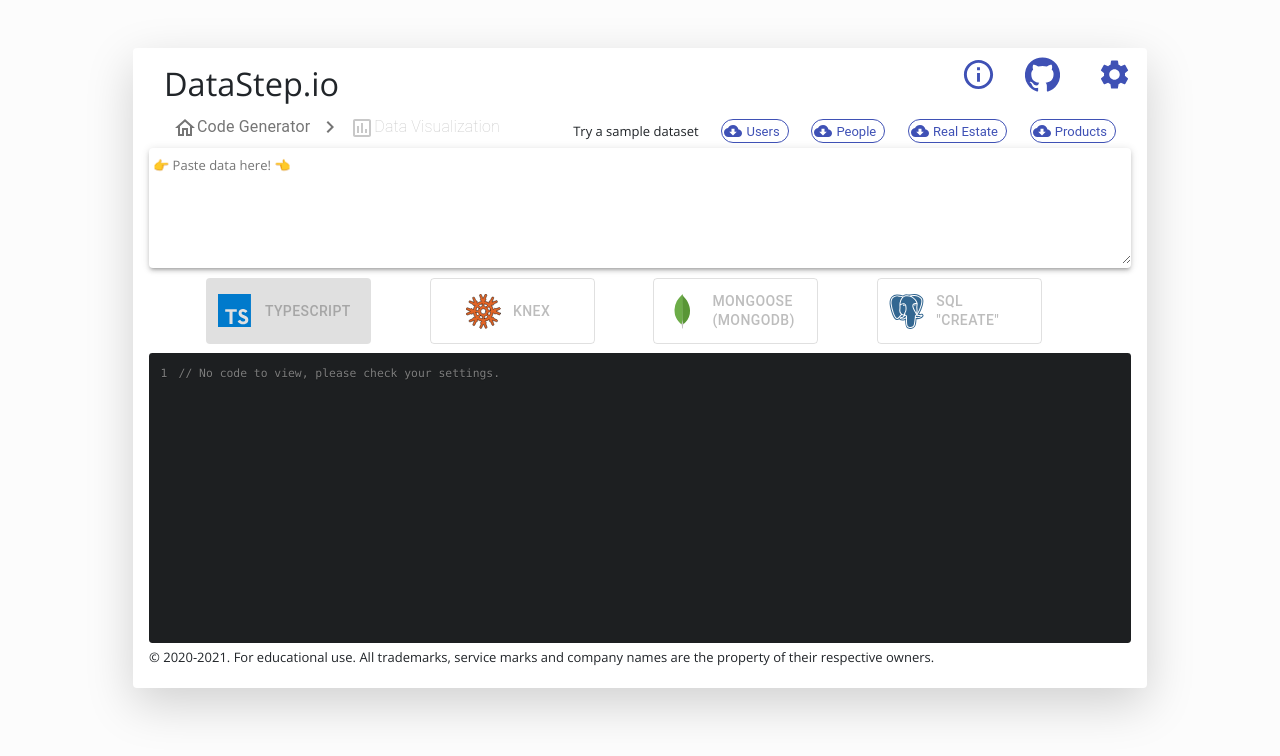
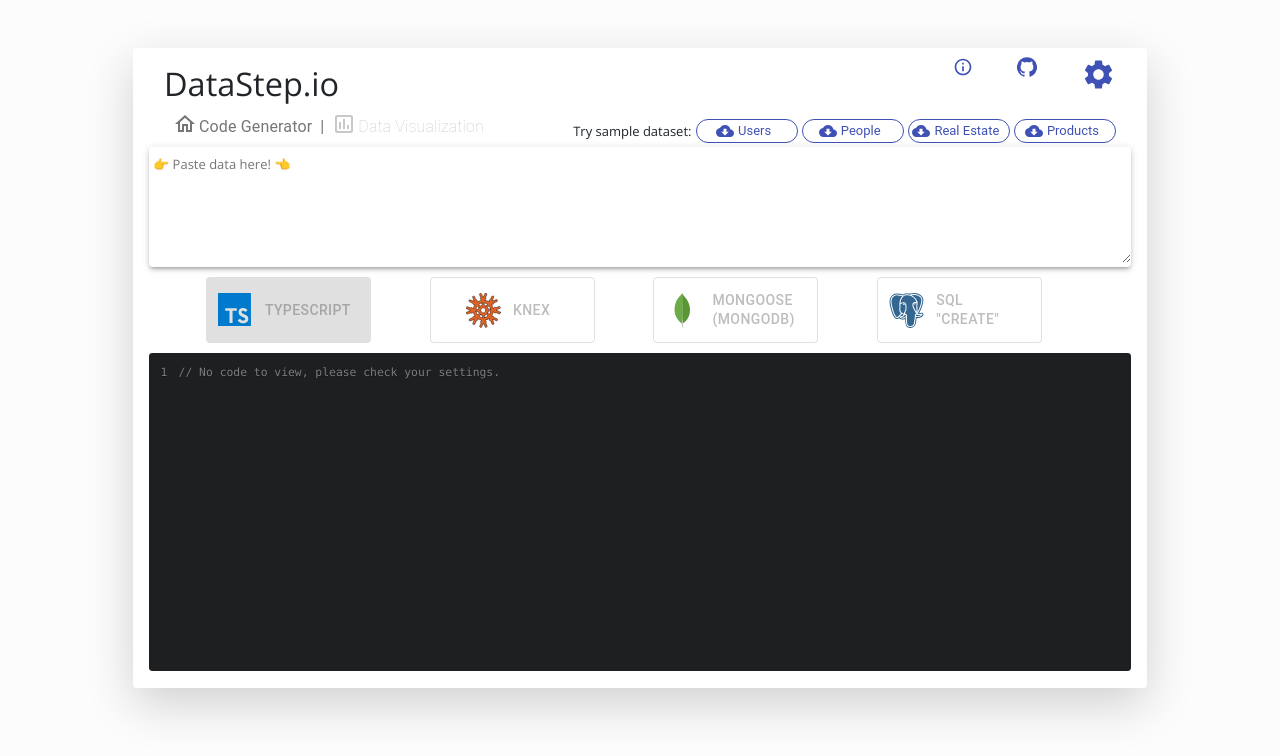
Before and after one commit to elite-libs/DataAnalyzer.app, a React (Create React App) app: page / in a window 1280 px wide. Shown: the top 756 px of the page. Built offline with nearby package versions, Linux system fonts and the light colour scheme.

Commit message:
Code generator working!!!!

```diff
--- a/package.json
+++ b/package.json
@@ -29,6 +29,7 @@
     "lodash.snakecase": "^4.1.1",
     "marked": "^2.0.0",
     "node-sass": "^4.14.1",
+    "notistack": "^1.0.3",
     "react": "^17.0.1",
     "react-apexcharts": "^1.3.7",
     "react-dom": "^17.0.1",
--- a/src/App.tsx
+++ b/src/App.tsx
@@ -1,8 +1,10 @@
 import React from 'react';
 import SchemaTools from './components/SchemaTools';
+import { SnackbarProvider } from 'notistack';
 
 export default function App() {
   return (
+    <SnackbarProvider disableWindowBlurListener={true}>
       <div className="App container">
         <SchemaTools />
         {/* <NavBar />  */}
@@ -17,5 +19,6 @@
       <GeneratorForm className='generator-form' options={options} onSchema={(schema, title) => setSchema(schema)} />
       <SchemaExplorer schemaResults={schema} /> */}
       </div>
+    </SnackbarProvider>
   );
 }
--- a/src/components/DemoDataMenu.tsx
+++ b/src/components/DemoDataMenu.tsx
@@ -7,19 +7,21 @@
 import SyncIcon from '@material-ui/icons/Sync';
 import CloudDownloadIcon from '@material-ui/icons/CloudDownload';
 import CloudDoneIcon from '@material-ui/icons/CloudDone';
-
+import { useSnackbar } from 'notistack';
 
 const sampleDataSets: Record<'label' | 'value' | 'schemaName', string>[] = [
   { label: 'Users', value: 'users.example.json', schemaName: 'Users' },
   { label: 'People', value: 'swapi-people.json', schemaName: 'People' },
   {
-    label: 'Real Estate', value: 'real-estate.example.json', schemaName: 'Property',
+    label: 'Real Estate',
+    value: 'real-estate.example.json',
+    schemaName: 'Property',
   },
   { label: 'Products', value: 'products-3000.csv', schemaName: 'Product' },
 ];
 
-
 export const DemoDataMenu = () => {
+  const { enqueueSnackbar } = useSnackbar();
   const dispatch = useDispatch();
   const [currentlyLoadingData, setCurrentlyLoadingData] = React.useState<string | null>(null);
   const [currentlyLoadedFile, setCurrentlyLoadedFile] = React.useState<string | null>(null);
@@ -28,30 +30,30 @@
     if (currentlyLoadingData === forFileName) return <SyncIcon />;
     if (currentlyLoadedFile === forFileName) return <CloudDoneIcon />;
     return <CloudDownloadIcon />;
-  }
+  };
 
   const loadData = (name: string, filePath: string) => {
     dispatch(setInputData(''));
     setCurrentlyLoadingData(filePath);
     if (!filePath) {
-      dispatch(setStatusMessage(''));
+      enqueueSnackbar('', { variant: 'success' });
       setCurrentlyLoadingData(null);
       return;
     }
-    dispatch(setStatusMessage(`One moment...\nImporting ${name} dataset...`));
+    enqueueSnackbar(`One moment...\nImporting ${name} dataset...`, { variant: 'success' });
     return fetch(filePath)
       .then((response) => response.text())
       .then((data) => {
         dispatch(setInputData(data));
         dispatch(setSchemaName(name));
-        dispatch(setStatusMessage('Loaded Sample Dataset 🎉'));
+        enqueueSnackbar('Loaded Sample Dataset 🎉', { variant: 'success' });
         setCurrentlyLoadedFile(filePath);
       })
       .catch((error) => {
         console.error('ERROR:', error);
-        dispatch(
-          setStatusMessage(`Oh noes! Failed to load the ${name} dataset.
-          Please file an issue on the project's GitHub Issues.`),
+        enqueueSnackbar(
+          `Oh noes! Failed to load the ${name} dataset. Please file an issue on the project's GitHub Issues.`,
+          { variant: 'error' },
         );
       })
       .finally(() => {
@@ -61,7 +63,7 @@
 
   return (
     <section className="demo-data-buttons col-7">
-      <label>Try a sample dataset</label>
+      <label>Try sample dataset:</label>
       {sampleDataSets.map((set) => {
         return (
           <Chip
@@ -70,8 +72,9 @@
             deleteIcon={getStatusIcon(set.value)}
             variant="outlined"
             size="small"
-            color={currentlyLoadedFile !== set.value ? "primary" : "default"}
+            color={currentlyLoadedFile !== set.value ? 'primary' : 'default'}
             label={set.label}
+            style={{ width: '102px' }}
             onClick={() => loadData(set.schemaName, set.value)}
           />
         );
--- a/src/components/OutputButtons.tsx
+++ b/src/components/OutputButtons.tsx
@@ -3,21 +3,12 @@
 import { setOptions } from 'store/optionsSlice';
 import { RootState } from 'store/rootReducer';
 import Button from '@material-ui/core/Button';
-import {
-  PostgresIcon,
-  MongoDbIcon,
-  TypeScriptIcon,
-  KnexIcon,
-} from './SchemaTools/AppIcons.js';
+import { PostgresIcon, MongoDbIcon, TypeScriptIcon, KnexIcon } from './SchemaTools/AppIcons.js';
 
 import './SchemaTools/index.scss';
 import { AdapterNames } from './SchemaTools/adapters/writers.js';
 
-type OutputMode = [
-  adapterKey: AdapterNames,
-  label: string,
-  icon: React.ReactNode,
-];
+type OutputMode = [adapterKey: AdapterNames, label: string, icon: React.ReactNode];
 
 const outputOptions: OutputMode[] = [
   ['typescript', 'TypeScript', <TypeScriptIcon />],
@@ -27,20 +18,16 @@
 ];
 
 type Props = {
-  onChange: (adapter?: AdapterNames) => any
-}
+  onChange: (adapter?: AdapterNames) => any;
+};
 
-export const OutputButtons = ({
-  onChange
-}: Props) => {
+export const OutputButtons = ({ onChange }: Props) => {
   const dispatch = useDispatch();
-  const { inputTimestamp } = useSelector(
-    (state: RootState) => state.analysisFeature,
-  );
-  const { outputAdapter } = useSelector(
-    (state: RootState) => state.optionsActions,
-  );
-  const schemaLinkProps = inputTimestamp
+  const { inputData, schema } = useSelector((state: RootState) => state.analysisFeature);
+  const { outputAdapter } = useSelector((state: RootState) => state.optionsActions);
+  const hasParsedInputData = Boolean(schema);
+  console.log({ hasParsedInputData });
+  const schemaLinkProps = inputData
     ? {
         className: 'unlocked',
       }
@@ -50,20 +37,20 @@
         onClick: (e: any) => e.preventDefault(),
       };
 
-  const onAdapterClicked = ({adapter}: {adapter: AdapterNames}) => {
+  const onAdapterClicked = ({ adapter }: { adapter: AdapterNames }) => {
     dispatch(setOptions({ outputAdapter: adapter }));
     onChange(adapter);
-  }
+  };
   return (
     <aside className="col-12" style={{ maxHeight: '80px' }}>
       <div className="output-buttons col-12 text-left">
         {outputOptions.map(([adapter, label, icon]) => {
           return (
             <Button
-              onClick={() => onAdapterClicked({adapter})}
+              onClick={() => onAdapterClicked({ adapter })}
               variant={outputAdapter === adapter ? 'contained' : 'outlined'}
               size="medium"
-              color={outputAdapter === adapter ? 'default' : 'primary'}
+              color={hasParsedInputData && outputAdapter === adapter ? 'default' : 'primary'}
               startIcon={icon}
               {...schemaLinkProps}
             >
--- a/src/components/SchemaTools/InputProcessor.tsx
+++ b/src/components/SchemaTools/InputProcessor.tsx
@@ -49,10 +49,6 @@
       className={className}
       style={{ display: 'flex', justifyContent: 'stretch' }}
     >
-      <section
-        className="position-relative w-100 d-flex flex-column align-items-center"
-        style={{ justifyContent: 'stretch', height: '120px' }}
-      >
       {hasParsedInputData ? (
         <>
           <Button
@@ -61,13 +57,22 @@
             variant={'contained'}
             startIcon={<SyncOutlinedIcon />}
             onClick={resetAppState}
-              style={{ transform: 'translateY(-50px)' }}
+            style={{
+              margin: '0 auto',
+              transform: 'translateY(-30px)',
+              position: 'absolute',
+              zIndex: 500,
+            }}
           >
             Reset / Start Over
           </Button>
           <CodeViewer maxHeight={'15vh'}>{inputData}</CodeViewer>
         </>
       ) : (
+        <section
+          className="position-relative w-100 d-flex flex-column align-items-center"
+          style={{ justifyContent: 'stretch', height: '120px' }}
+        >
           <textarea
             style={{ flexGrow: 1, whiteSpace: 'pre-wrap', overflowX: 'auto' }}
             className="w-100 border-0 m-1 p-1"
@@ -79,8 +84,8 @@
           >
             {inputData}
           </textarea>
+        </section>
       )}
-      </section>
     </Paper>
   );
 }
--- a/src/components/SchemaTools/index.scss
+++ b/src/components/SchemaTools/index.scss
@@ -35,4 +35,8 @@
 
 .icon-button-box {
   transform: translateX(30px) translateY(-15px);
+  align-items: start;
+  display: flex;
+  justify-content: inherit;
+  flex-direction: row;
 }
--- a/src/components/SchemaTools/index.tsx
+++ b/src/components/SchemaTools/index.tsx
@@ -1,6 +1,7 @@
 import React, { Suspense, Fragment, lazy } from 'react';
 import { BrowserRouter as Router, Switch, Route, Link as RouteLink } from 'react-router-dom';
 import { useDispatch, useSelector } from 'react-redux';
+import { useSnackbar } from 'notistack';
 
 import HomeOutlinedIcon from '@material-ui/icons/HomeOutlined';
 import AssessmentOutlinedIcon from '@material-ui/icons/AssessmentOutlined';
@@ -24,7 +25,7 @@
 import { schemaAnalyzer } from '../../schema-analyzer/index';
 
 import { setResults, setSchema } from 'store/analysisSlice';
-import { setStatusMessage } from 'store/appStateSlice';
+// import { setStatusMessage } from 'store/appStateSlice';
 
 import type { RootState } from 'store/rootReducer';
 import type { Dictionary } from 'types';
@@ -36,37 +37,57 @@
 const AboutPage = lazy(() => import('../../AboutPage'));
 
 export default function SchemaTools() {
+  const { enqueueSnackbar } = useSnackbar();
   const dispatch = useDispatch();
-  const { inputData, inputTimestamp, results, schemaTimestamp, schemaName, schema } = useSelector(
+  const { inputData, results, schemaTimestamp, schemaName, schema } = useSelector(
     (state: RootState) => state.analysisFeature,
   );
   const options = useSelector((state: RootState) => state.optionsActions);
-  const { statusMessage } = useSelector((state: RootState) => state.appStateActions);
+  // const { statusMessage } = useSelector((state: RootState) => state.appStateActions);
   const [parsedInputData, setParsedInputData] = React.useState<Dictionary<any>[] | null>(null);
+
+  React.useEffect(() => {
+    enqueueSnackbar(
+      `© 2020-2021. For educational use. All trademarks, service marks and company names are the property of their respective owners.`,
+      { autoHideDuration: 3000, variant: 'info' },
+    );
+  }, [enqueueSnackbar]);
 
   // Once user selects a template / output script...
   // 1. Process the inputData into structured data with parseCsv() or JSON.parse
   // 2. Process the structured data into Schema analysis
   // 3. Convert Schema analysis to flattend types
-  async function parseRawText(inputData?: string) {
+  async function parseRawText() {
     try {
       if (inputData && inputData.length < 3) {
-        dispatch(setStatusMessage(`Check your input. Must be valid JSON or CSV.`));
+        enqueueSnackbar(`Check your input. Must be valid JSON or CSV.`, { variant: 'warning' });
         setParsedInputData(null);
+        return null;
       }
       if (inputData != null && (inputData[0] === '[' || inputData[0] === '{')) {
+        try {
           // json likely, fast path test using compiled JSON.parse
           const jsonData = JSON.parse(inputData);
           setParsedInputData(jsonData as any[]);
+          return jsonData;
+        } catch (error) {
+          enqueueSnackbar(`Data appears to be invalid JSON. Check input and try again.`, {
+            variant: 'error',
+          });
+          return null;
+        }
       }
       // try CSV
       const csvData = await parseCsv(inputData); //.catch(() => null);
       if (csvData != null) setParsedInputData(csvData);
+      return csvData;
     } catch (error) {
-      dispatch(setStatusMessage(`Check your input. Must be valid JSON or CSV. ${error.message}`));
+      enqueueSnackbar(`Check your input. Must be valid JSON or CSV. ${error.message}`, {
+        variant: 'warning',
+      });
       console.log(`Parsing error:`, error);
     }
-    dispatch(setStatusMessage(`Check your input. Must be valid JSON or CSV.`));
+    enqueueSnackbar(`Check your input. Must be valid JSON or CSV.`, { variant: 'warning' });
     setParsedInputData(null);
     return null;
     //throw Error('Invalid data');
@@ -74,7 +95,7 @@
 
   async function getTypeSummary() {
     const results = await schemaAnalyzer(schemaName!, parsedInputData!, options).catch((error) => {
-      dispatch(setStatusMessage(`${error.message}`));
+      enqueueSnackbar(`${error.message}`, { variant: 'warning' });
     });
     dispatch(setSchema(results || null));
     return results;
@@ -94,13 +115,18 @@
   async function handleAdapterSelected(adapter?: AdapterNames) {
     const startTime = Date.now();
     console.time(`Processing:${adapter}`);
-    await parseRawText().catch(console.error);
-    await getTypeSummary().catch(console.error);
-    await renderCode().catch(console.error);
+    try {
+      await parseRawText();
+      await getTypeSummary();
+      await renderCode();
+      enqueueSnackbar(`Completed in ${((Date.now() - startTime) / 1000).toFixed(1)} seconds.`, {
+        variant: 'success',
+      });
+    } catch (error) {
+      console.error(error);
+      enqueueSnackbar(`Error: ${error.message}`, { variant: 'warning' });
+    }
     console.timeEnd(`Processing:${adapter}`);
-    dispatch(
-      setStatusMessage(`Completed in ${((Date.now() - startTime) / 1000).toFixed(1)} seconds.`),
-    );
   }
 
   const schemaLinkProps = schemaTimestamp
@@ -112,24 +138,21 @@
       };
 
   return (
+    <>
       <main className="shadow-lg p-3 m-5 bg-white rounded">
         <Router>
           <nav className="row row-block w-100">
             <h1 className="col-9">DataStep.io</h1>
             <aside className="icon-button-box col-3 text-right">
               <Button className={'py-2'}>
-              <InfoOutlinedIcon fontSize="large" color="primary" />
+                <InfoOutlinedIcon fontSize="small" color="primary" />
               </Button>
               <Button className={'py-2 mr-2'}>
-              <GitHubIcon fontSize="large" color="primary" />
+                <GitHubIcon fontSize="small" color="primary" />
               </Button>
               <AdvancedOptionsForm />
             </aside>
-          <Breadcrumbs
-            separator={<NavigateNextIcon />}
-            aria-label="breadcrumb"
-            className="col-5 pb-2 pl-4"
-          >
+            <Breadcrumbs separator={'|'} aria-label="breadcrumb" className="col-5 pb-2 pl-4">
               <Link component={RouteLink} color="inherit" to="/">
                 <HomeOutlinedIcon />
                 Code Generator
@@ -151,7 +174,6 @@
                   <CodeViewer>
                     {results || '// No code to view, please check your settings.'}
                   </CodeViewer>
-                <footer>{statusMessage}</footer>
                 </section>
               </Route>
               <Route path="/about" exact>
@@ -166,5 +188,6 @@
           </Suspense>
         </Router>
       </main>
+    </>
   );
 }
--- a/src/styles.scss
+++ b/src/styles.scss
@@ -7,7 +7,7 @@
     overflow-x: hidden;
     > section {
       width: 100%;
-      height: calc( 80vh - 120px );
+      height: calc(80vh - 110px);
       display: flex;
       justify-content: stretch;
       flex-direction: column;
@@ -18,7 +18,16 @@
       > pre {
         flex-grow: 2;
       }
+      > footer {
+        max-height: 32px;
+        font-size: 1.2rem;
+      }
     }
+  }
+
+  nav .MuiBreadcrumbs-li svg {
+    margin-top: -7px;
+    margin-right: 2px;
   }
 }
 
@@ -49,7 +58,8 @@
   padding: 0.8rem;
 }
 
-.popover, .popover-wrapper {
+.popover,
+.popover-wrapper {
   z-index: 10;
 }
 
@@ -157,7 +167,6 @@
       position: relative;
       z-index: 20;
     }
-
   }
 }
 
@@ -197,7 +206,6 @@
   }
 }
 
-
 a.unlocked {
   cursor: pointer;
   color: #469408;
```
Also changed, not shown: src/components/SchemaTools/ChooseInput.js (deleted, +0 -56 lines), src/store/analysisSlice.tsx (+4 -10 lines), 1 other file (tests, documents, lock files or other folders). Lines whose indentation alone changed are shown as unchanged.
